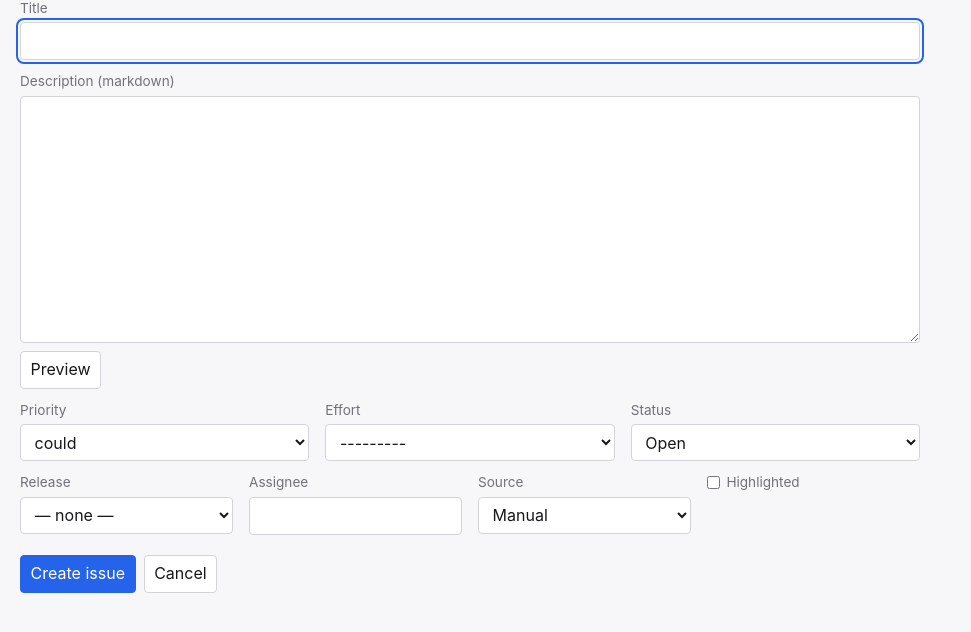
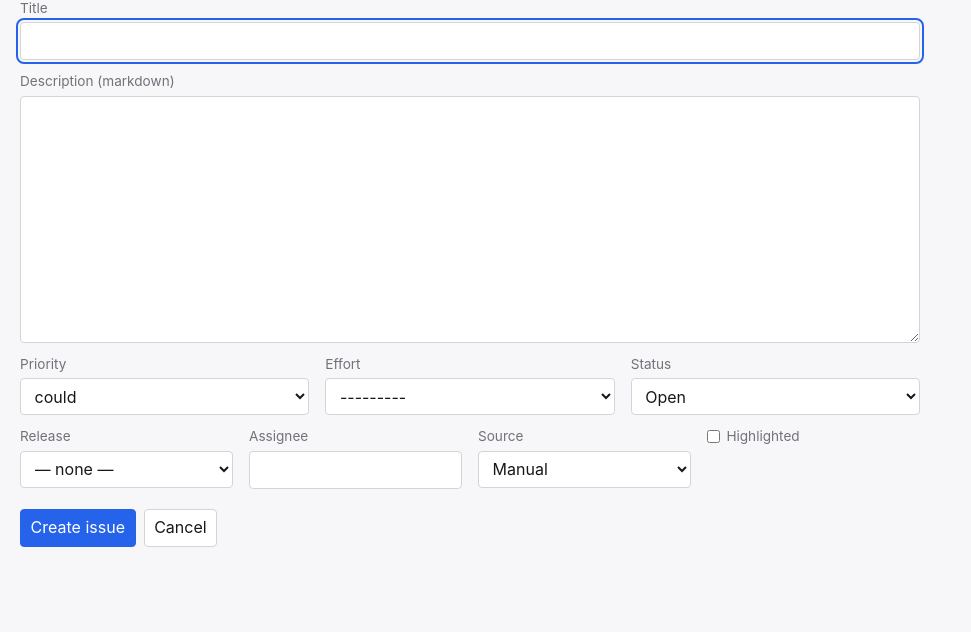
Before and after one commit to pretalx/pxtx, a Django app: page /issues/new/ in a window 1280 px wide. Shown: the part 113-745 px from the top of the page, without its empty margins (0-971 px from the left). Run offline with Django 5.2, Linux system fonts and the light colour scheme; the visitor is signed in with stand-in values (Sample User, id 1); data that the repository does not hold is empty.

Commit message:
Drop markdown preview

```diff
--- a/src/pxtx/core/api/serializers.py
+++ b/src/pxtx/core/api/serializers.py
@@ -241,7 +241,3 @@ class ActivityLogCreateSerializer(serializers.Serializer):
             actor=self.context.get("actor", ""),
             data=validated_data.get("data") or {},
         )
-
-
-class RenderSerializer(serializers.Serializer):
-    text = serializers.CharField(allow_blank=True)
--- a/src/pxtx/core/api/urls.py
+++ b/src/pxtx/core/api/urls.py
@@ -37,6 +37,5 @@ urlpatterns = [
         name="issue-reference-detail",
     ),
     path("activity/", views.ActivityLogView.as_view(), name="activity"),
-    path("render/", views.RenderView.as_view(), name="render"),
     *router.urls,
 ]
--- a/src/pxtx/core/static/core/base.css
+++ b/src/pxtx/core/static/core/base.css
@@ -317,10 +317,6 @@ button.secondary {
     padding: 0.4rem 0.6rem;
     border-radius: 4px;
 }
-.form-preview-controls { margin-top: 0.25rem; }
-.preview { background: var(--bg); border: 1px dashed var(--border); padding: 0.5rem; margin-top: 0.5rem; min-height: 1rem; }
-.preview:empty { display: none; }
-
 .layout-detail { display: grid; grid-template-columns: 2fr 1fr; gap: 1rem; }
 @media (max-width: 900px) { .layout-detail { grid-template-columns: 1fr; } }
 .description-header { display: flex; justify-content: space-between; align-items: center; margin-bottom: 0.25rem; }
--- a/src/pxtx/core/static/core/pxtx.js
+++ b/src/pxtx/core/static/core/pxtx.js
@@ -89,32 +89,6 @@ document.addEventListener("click", (event) => {
     if (!trigger) return;
     event.preventDefault();
     openHelp();
-});
-
-// Markdown preview toggle. On first click htmx fetches the rendered preview
-// and the `htmx:afterSwap` handler below reveals the pane. Further clicks
-// toggle visibility without refetching, and the button label tracks state.
-document.addEventListener("click", (event) => {
-    const trigger = event.target.closest("[data-preview-toggle]");
-    if (!trigger) return;
-    const target = document.querySelector(trigger.dataset.previewTarget);
-    if (!target) return;
-    if (!target.hasAttribute("hidden")) {
-        // Preview is visible — hide it and stop htmx from refetching.
-        event.preventDefault();
-        event.stopPropagation();
-        target.setAttribute("hidden", "");
-        trigger.textContent = "Preview";
-    }
-    // Otherwise let htmx run; afterSwap flips the hidden flag.
-});
-
-document.addEventListener("htmx:afterSwap", (event) => {
-    const target = event.target;
-    if (!target || target.id !== "description-preview") return;
-    target.removeAttribute("hidden");
-    const trigger = document.querySelector('[data-preview-toggle][data-preview-target="#' + target.id + '"]');
-    if (trigger) trigger.textContent = "Hide preview";
 });
 
 // Deploy-in-progress: after the /deploy/ POST swaps the form for the
--- a/src/pxtx/core/templates/core/_issue_form_body.html
+++ b/src/pxtx/core/templates/core/_issue_form_body.html
@@ -10,15 +10,6 @@
 <div class="form-field wide">
     <label for="{{ form.description.id_for_label }}">Description (markdown)</label>
     {{ form.description }}
-    <div class="form-preview-controls">
-        <button type="button" class="secondary" data-preview-toggle
-                data-preview-target="#description-preview"
-                data-preview-source="#{{ form.description.id_for_label }}"
-                hx-post="{% url 'core:issue-markdown-preview' %}"
-                hx-vals='js:{text: document.getElementById("{{ form.description.id_for_label }}").value}'
-                hx-target="#description-preview" hx-swap="innerHTML">Preview</button>
-    </div>
-    <div id="description-preview" class="prose preview" hidden></div>
 </div>
 
 <div class="form-row">
--- a/src/pxtx/core/urls.py
+++ b/src/pxtx/core/urls.py
@@ -8,9 +8,6 @@ urlpatterns = [
     path("", views.dashboard, name="dashboard"),
     path("issues/", views.IssueListView.as_view(), name="issue-list"),
     path("issues/new/", views.IssueCreateView.as_view(), name="issue-new"),
-    path(
-        "issues/preview/", views.render_markdown_preview, name="issue-markdown-preview"
-    ),
     path(
         "issues/blocked-reason/",
         views.blocked_reason_field,
--- a/src/pxtx/core/views/__init__.py
+++ b/src/pxtx/core/views/__init__.py
@@ -14,7 +14,6 @@ from pxtx.core.views.issue import (
     IssueUpdateView,
     blocked_reason_field,
     dashboard,
-    render_markdown_preview,
 )
 from pxtx.core.views.milestone import (
     MilestoneCreateView,
@@ -47,6 +46,5 @@ __all__ = [
     "blocked_reason_field",
     "dashboard",
     "healthz",
-    "render_markdown_preview",
     "trigger_deploy",
 ]
--- a/src/pxtx/core/views/issue.py
+++ b/src/pxtx/core/views/issue.py
@@ -8,7 +8,6 @@ from django.shortcuts import get_object_or_404, redirect, render
 from django.urls import reverse
 from django.utils import timezone
 from django.views import View
-from django.views.decorators.http import require_POST
 from django.views.generic import DetailView, ListView
 from django.views.generic.edit import CreateView, UpdateView
 
@@ -24,7 +23,6 @@ from pxtx.core.models import (
     Source,
     Status,
 )
-from pxtx.core.text import render_markdown
 from pxtx.core.views._helpers import is_htmx, request_actor
 
 QUICK_FILTERS = [
@@ -424,13 +422,6 @@ class CommentEditView(LoginRequiredMixin, View):
         return render(request, "core/_comment.html", {"comment": comment})
 
 
-@login_required
-@require_POST
-def render_markdown_preview(request):
-    html = render_markdown(request.POST.get("text", ""))
-    return HttpResponse(html)
-
-
 INLINE_CELL_FIELDS = {
     "status": {"attr": "status", "choices": list(Status.choices), "cast": str},
     "priority": {"attr": "priority", "choices": list(Priority.choices), "cast": int},
```
Also changed, not shown: src/pxtx/core/api/views.py (+0 -12 lines), src/tests/api/test_activity.py (renamed from src/tests/api/test_activity_and_render.py, +0 -20 lines), src/tests/views/integration/test_issue_forms.py (+0 -19 lines).
